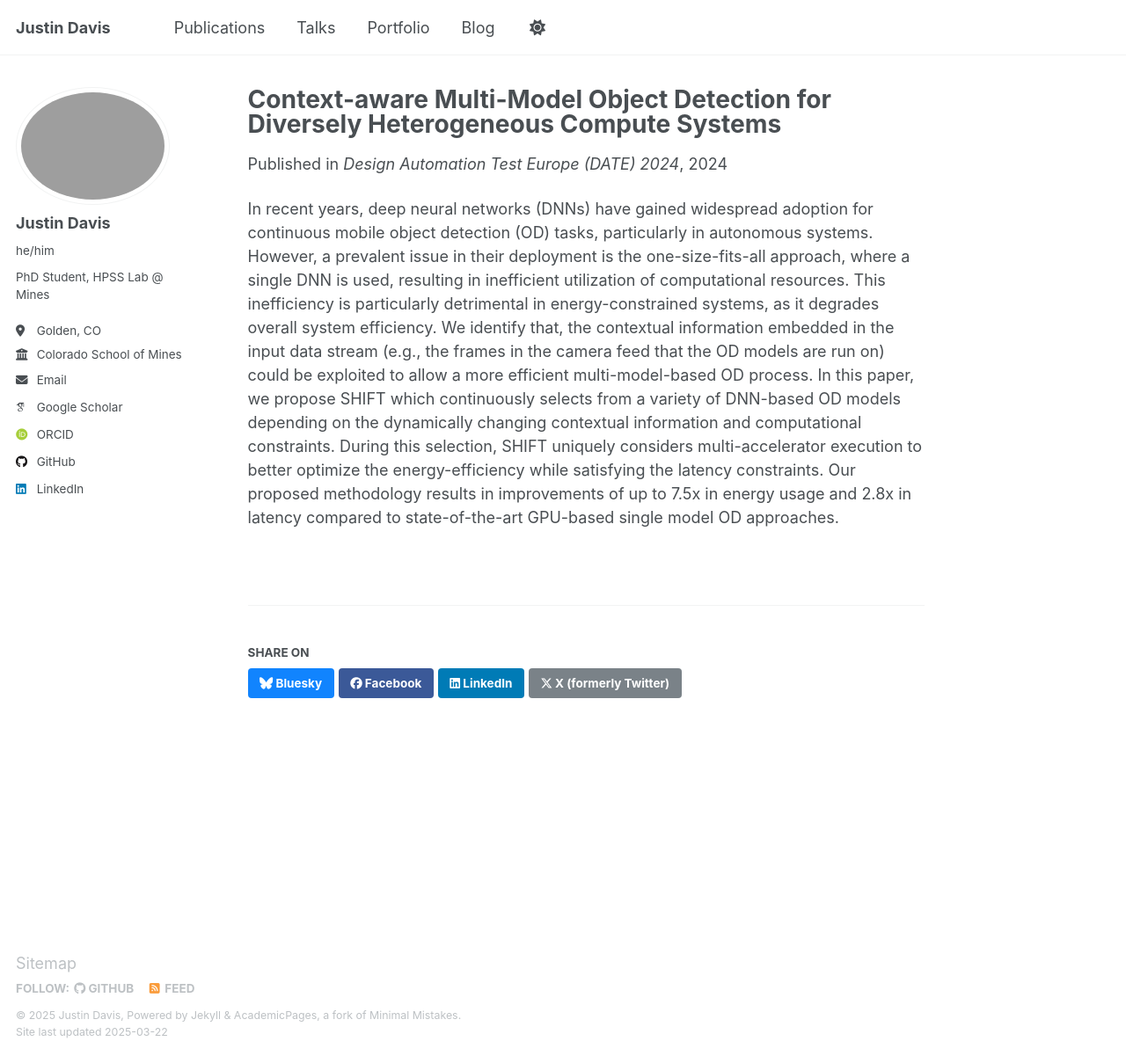
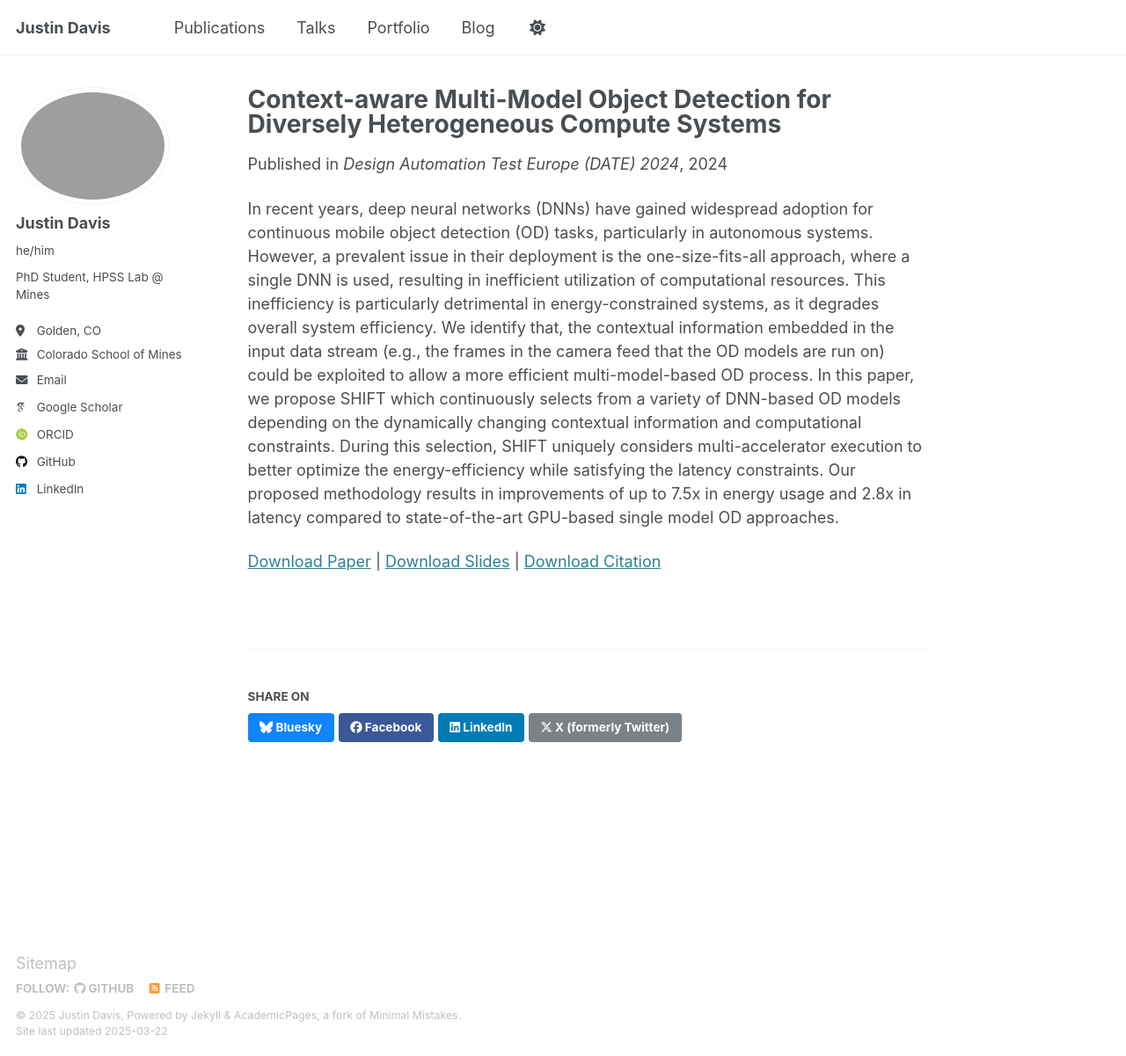
Before and after one commit to justincdavis/justincdavis.github.io, a Jekyll site: the page built from _publications/date24_context.md, in a window 1280 px wide and 1201 px high. Shown: the whole window at 88% size. Built offline with Jekyll 4.4.1, drawn with Linux system fonts in a browser that asks for light colours; some web fonts are replaced.

Commit message:
fix post vs page

```diff
--- a/_layouts/single.html
+++ b/_layouts/single.html
@@ -59,20 +59,20 @@ layout: default
           <p style="font-size: smaller"><a href="{{ page.slidesurl }}">Download Slides</a></p>
         {% endif %} -->
 
-        {% if post.paperurl and post.slidesurl and post.citation %}
-          <p><a href="{{ post.paperurl }}">Download Paper</a> | <a href="{{ post.slidesurl }}">Download Slides</a> | <a href="{{ post.citation }}">Download Citation</a></p>
-        {% elsif post.paperurl and post.slidesurl %}
-          <p><a href="{{ post.paperurl }}">Download Paper</a> | <a href="{{ post.slidesurl }}">Download Slides</a></p>
-        {% elsif post.paperurl and post.citation %}
-          <p><a href="{{ post.paperurl }}">Download Paper</a> | <a href="{{ post.citation }}">Download Citation</a></p>
-        {% elsif post.slidesurl and post.citation %}
-          <p><a href="{{ post.slidesurl }}">Download Slides</a> | <a href="{{ post.citation }}">Download Citation</a></p>
-        {% elsif post.paperurl %}
-          <p><a href="{{ post.paperurl }}">Download Paper</a></p>
-        {% elsif post.slidesurl %}
-          <p><a href="{{ post.slidesurl }}">Download Slides</a></p>
-        {% elsif post.citation %}
-          <p><a href="{{ post.citation }}">Download Citation</a></p>
+        {% if page.paperurl and page.slidesurl and page.citation %}
+          <p><a href="{{ page.paperurl }}">Download Paper</a> | <a href="{{ page.slidesurl }}">Download Slides</a> | <a href="{{ page.citation }}">Download Citation</a></p>
+        {% elsif page.paperurl and page.slidesurl %}
+          <p><a href="{{ page.paperurl }}">Download Paper</a> | <a href="{{ page.slidesurl }}">Download Slides</a></p>
+        {% elsif page.paperurl and page.citation %}
+          <p><a href="{{ page.paperurl }}">Download Paper</a> | <a href="{{ page.citation }}">Download Citation</a></p>
+        {% elsif page.slidesurl and page.citation %}
+          <p><a href="{{ page.slidesurl }}">Download Slides</a> | <a href="{{ page.citation }}">Download Citation</a></p>
+        {% elsif page.paperurl %}
+          <p><a href="{{ page.paperurl }}">Download Paper</a></p>
+        {% elsif page.slidesurl %}
+          <p><a href="{{ page.slidesurl }}">Download Slides</a></p>
+        {% elsif page.citation %}
+          <p><a href="{{ page.citation }}">Download Citation</a></p>
         {% endif %}
 
         {% if page.link %}<div><a href="{{ page.link }}" class="btn">{{ site.data.ui-text[site.locale].ext_link_label | default: "Direct Link" }}</a></div>{% endif %}
```
